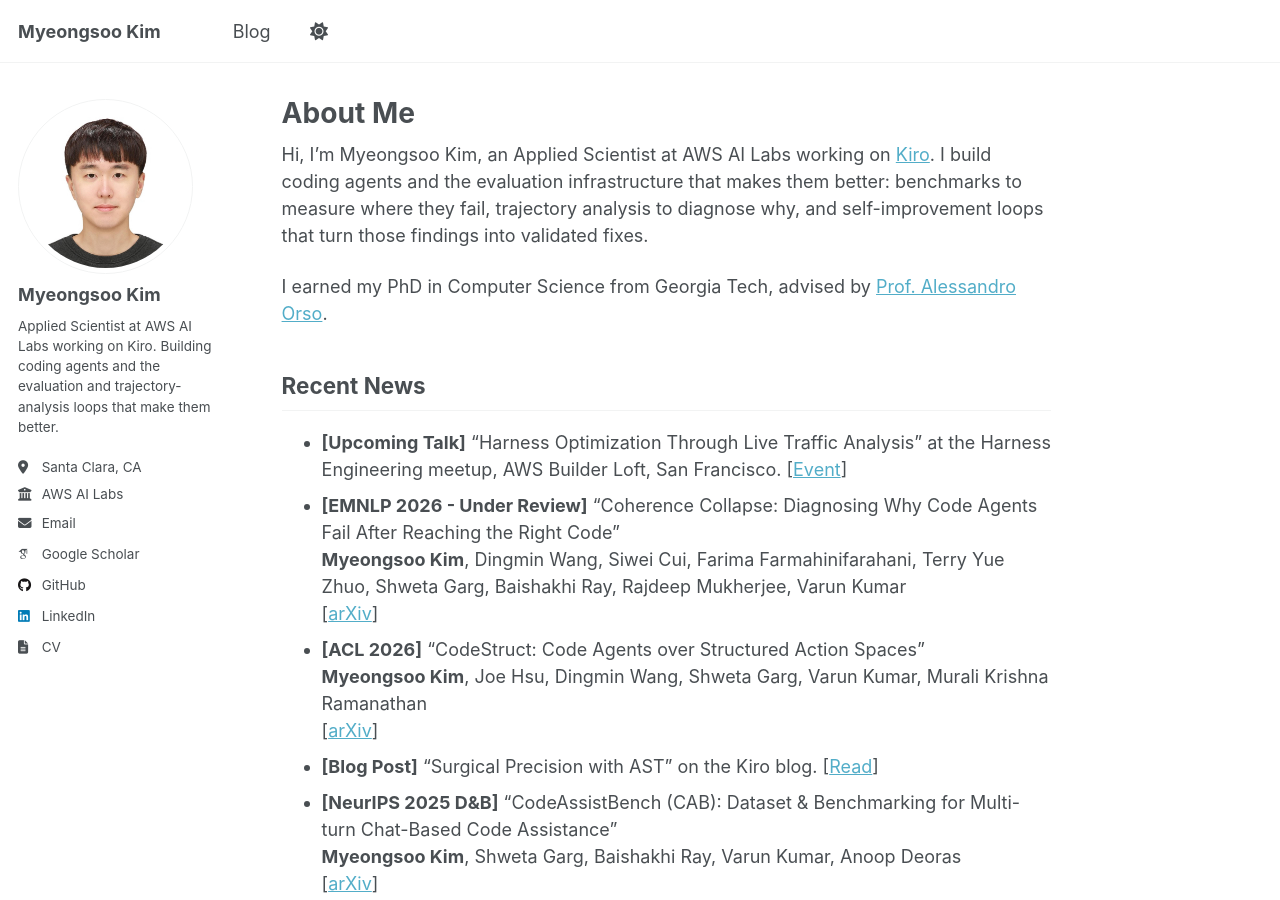
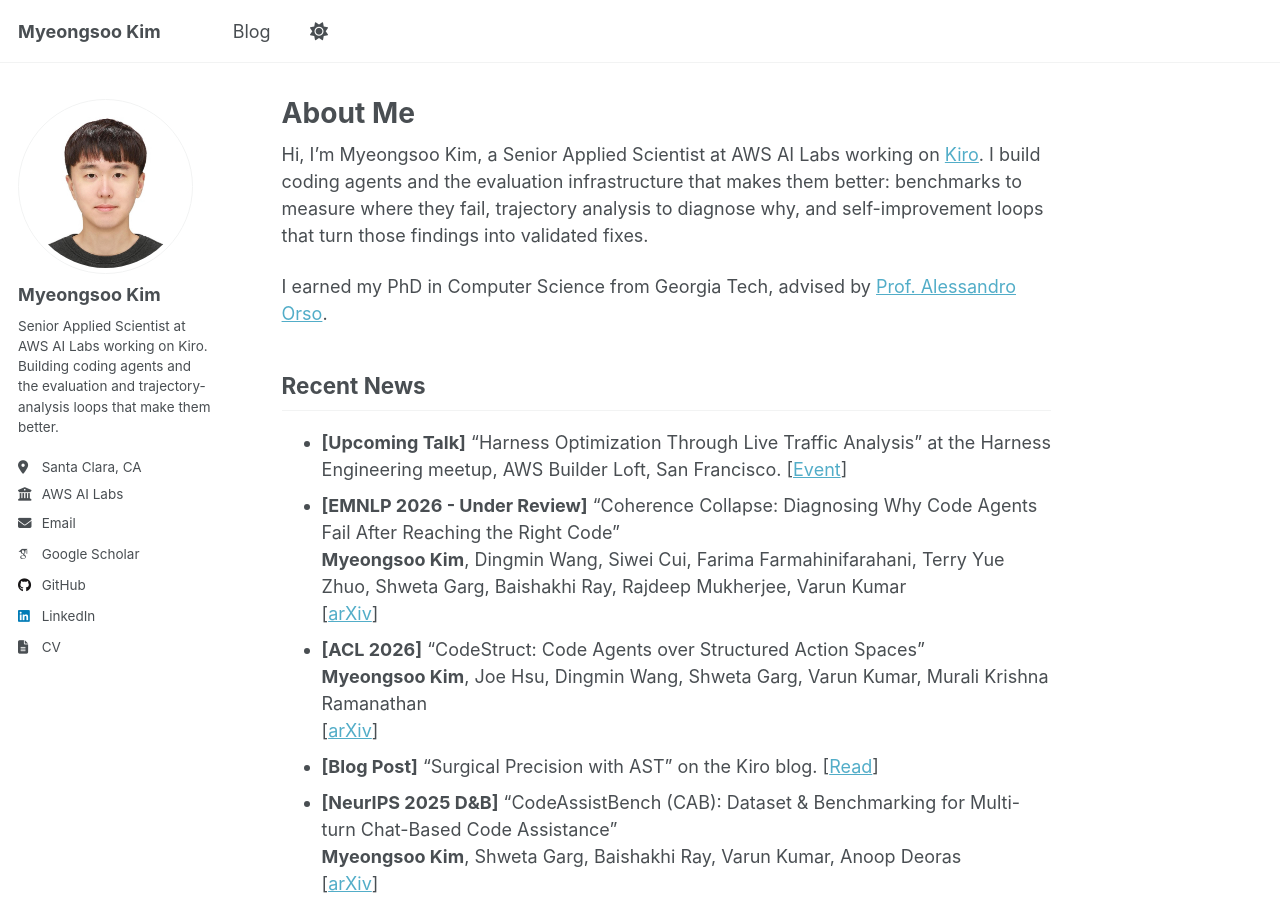
Before and after one commit to codingsoo/codingsoo.github.io, a Jekyll site: the page built from _pages/about.md, in a window 1280 px wide and 900 px high. Built offline with Jekyll 4.4.1, drawn with Linux system fonts in a browser that asks for light colours; some web fonts are replaced; a script that is not in the unit is left out.

Commit message:
Update title to Senior Applied Scientist across CV and site

```diff
--- a/_config.yml
+++ b/_config.yml
@@ -12,7 +12,7 @@ site_theme               : "default" # Currently available options are "default"
 title                    : "Myeongsoo Kim"
 title_separator          : "-"
 name                     : &name "Myeongsoo Kim"
-description              : &description "Applied Scientist at AWS AI Labs working on Kiro"
+description              : &description "Senior Applied Scientist at AWS AI Labs working on Kiro"
 url                      : https://codingsoo.github.io
 baseurl                  : "" # the subpath of your site, e.g. "/blog"
 repository               : "codingsoo/codingsoo.github.io"
@@ -25,7 +25,7 @@ author:
   avatar           : "profile.jpg"
   name             : "Myeongsoo Kim"
   pronouns         : # example: "she/her"
-  bio              : "Applied Scientist at AWS AI Labs working on Kiro. Building coding agents and the evaluation and trajectory-analysis loops that make them better."
+  bio              : "Senior Applied Scientist at AWS AI Labs working on Kiro. Building coding agents and the evaluation and trajectory-analysis loops that make them better."
   location         : "Santa Clara, CA"
   employer         : "AWS AI Labs"
   uri              : # URL
--- a/_pages/about.md
+++ b/_pages/about.md
@@ -7,7 +7,7 @@ redirect_from:
   - /about.html
 ---
 
-Hi, I'm Myeongsoo Kim, an Applied Scientist at AWS AI Labs working on [Kiro](https://kiro.dev). I build coding agents and the evaluation infrastructure that makes them better: benchmarks to measure where they fail, trajectory analysis to diagnose why, and self-improvement loops that turn those findings into validated fixes.
+Hi, I'm Myeongsoo Kim, a Senior Applied Scientist at AWS AI Labs working on [Kiro](https://kiro.dev). I build coding agents and the evaluation infrastructure that makes them better: benchmarks to measure where they fail, trajectory analysis to diagnose why, and self-improvement loops that turn those findings into validated fixes.
 
 I earned my PhD in Computer Science from Georgia Tech, advised by [Prof. Alessandro Orso](https://engineering.uga.edu/team_member/alex-orso/).
 
```
Also changed, not shown: 2 other files.
